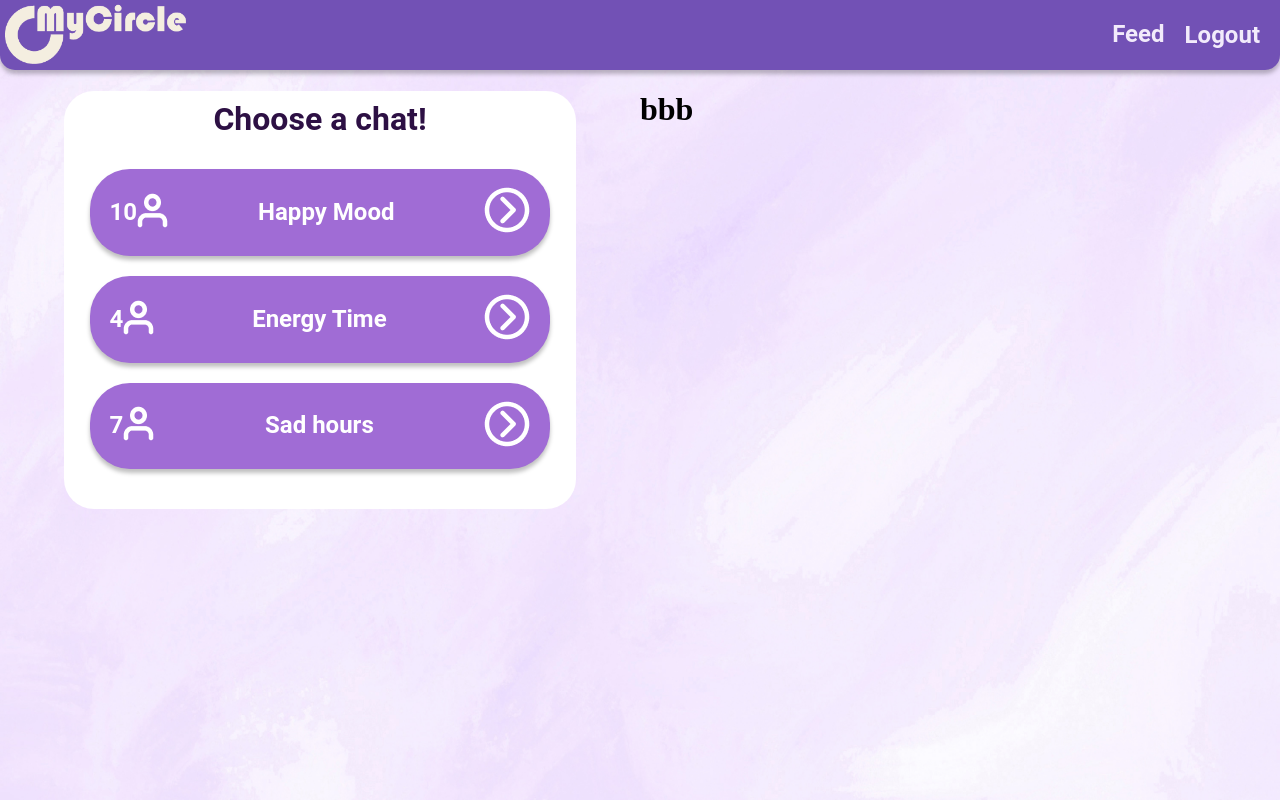
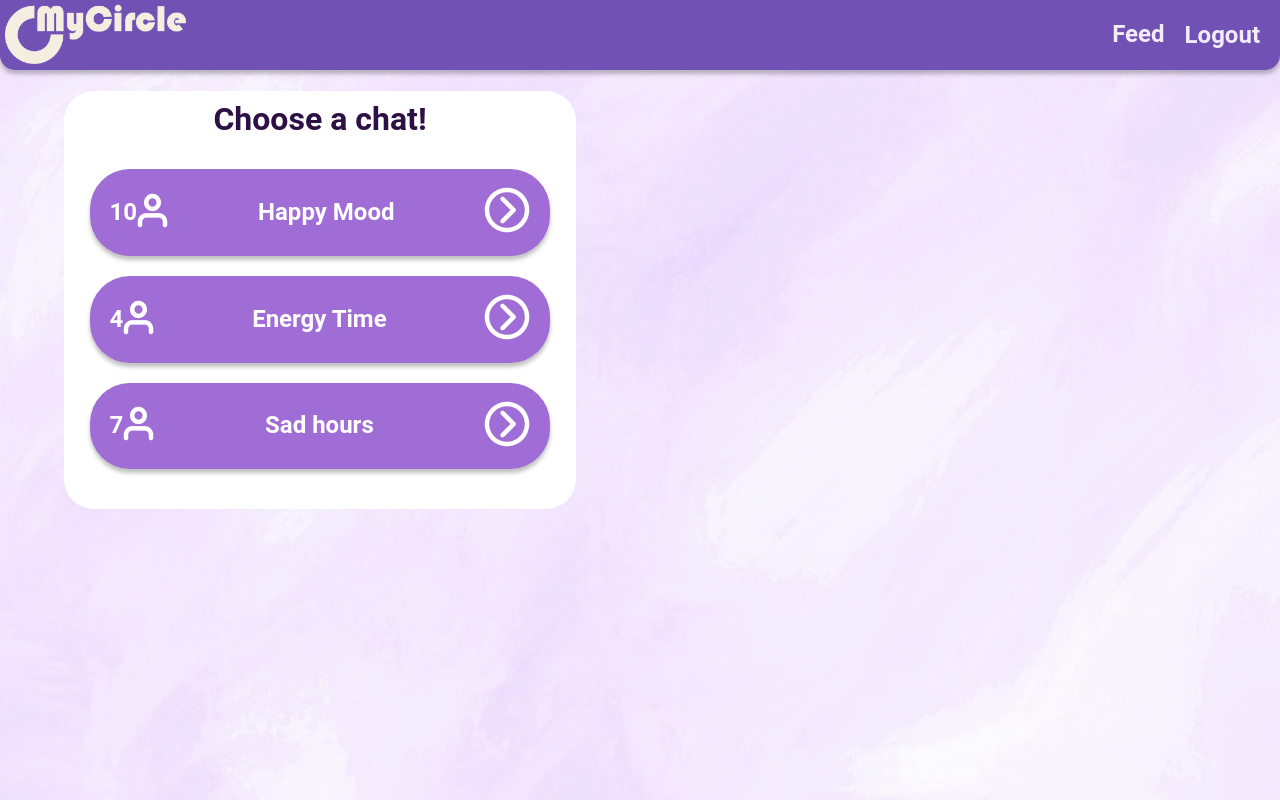
Before and after one commit to vladman-25/MyCircle, a React (Create React App) app in the folder frontend/: page /feed in a window 1280 px wide. Built offline with nearby package versions, Linux system fonts and the light colour scheme; no server answers; sample sign-in values are in the browser's storage.

Commit message:
fix small

```diff
--- a/frontend/public/index.html
+++ b/frontend/public/index.html
@@ -24,7 +24,7 @@
       work correctly both with client-side routing and a non-root public URL.
       Learn how to configure a non-root public URL by running `npm run build`.
     -->
-    <title>React App</title>
+    <title>MyCircle</title>
   </head>
   <body>
     <noscript>You need to enable JavaScript to run this app.</noscript>
--- a/frontend/src/components/Feed/Feed.jsx
+++ b/frontend/src/components/Feed/Feed.jsx
@@ -30,7 +30,7 @@ function Feed() {
                     </div>
                 </div>
                 <div className="timeline">
-                    <h1>bbb</h1>
+                    <h1></h1>
                 </div>
             </div>
     );
```
